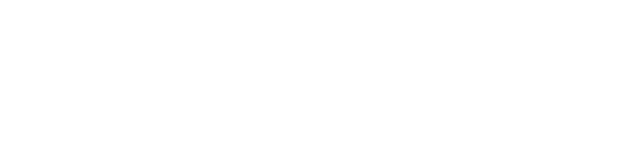
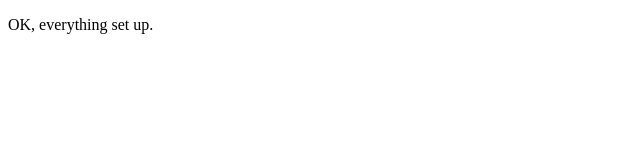
Before and after one commit to yhwh-script/elements, a website built with Vite: page index.html in a window 1280 px wide. Shown: the whole page, without its empty margins (0-640 px from the left). Built offline with nearby package versions, Linux system fonts and the light colour scheme.

Commit message:
fix: cleanup

```diff
--- a/index.html
+++ b/index.html
@@ -10,6 +10,7 @@
 </head>
 
 <body>
+    <p>OK, everything set up.</p>
     <script type="module" src="/main.js" defer></script>
 </body>
 
--- a/package.json
+++ b/package.json
@@ -4,7 +4,7 @@
         "@vitejs/plugin-basic-ssl": "^1.2.0",
         "vite": "^6.0.11"
     },
-    "description": "A lifecycle implementation of customElements for WebComponents.",
+    "description": "A minimalistic lifecycle implementation for WebComponents' custom elements.",
     "keywords": [
         "CustomElements",
         "JavaScript",
```
